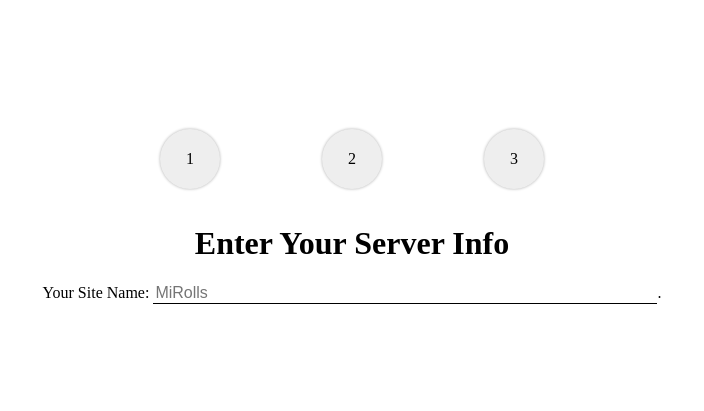
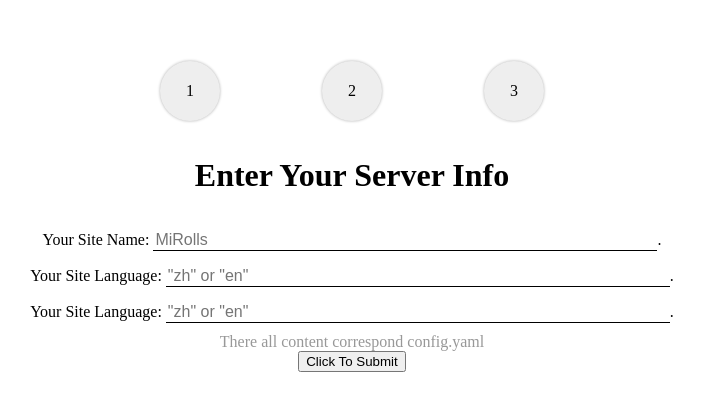
Before and after one commit to MiRolls/MiRolls-installer, a React (Vite) app: page /step-one in a window 1280 px wide. Shown: the part 191-602 px from the top of the page, without its empty margins (288-992 px from the left). Built offline with nearby package versions, Linux system fonts and the light colour scheme.

Commit message:
Installer Update

```diff
--- a/src/components/ServerInfo/style.css
+++ b/src/components/ServerInfo/style.css
@@ -1,5 +1,6 @@
 .quest{
     font-size: 16px;
+    margin-top: 15px;
 }
 
 .infoType{
@@ -9,3 +10,8 @@
     outline: none;
     font-size: 16px;
 }
+
+.footerTips{
+    color: #989898;
+    margin-top: 10px;
+}
--- a/src/components/pages/FirstStep.tsx
+++ b/src/components/pages/FirstStep.tsx
@@ -2,6 +2,8 @@ import "./global.css"
 import Steps from "../Steps";
 import React, {FormEvent, useState} from "react";
 import "../ServerInfo/style.css"
+import axios from "axios";
+import {Navigate} from "react-router-dom";
 
 
 export default function (){
@@ -10,40 +12,65 @@ export default function (){
         name: string;
         link: string;
         logo: string;
-        mainColor: string;
         icp: string;
         lang: string;
         needIcp: boolean;
-        [key: string]: any;
+        [key: string]: string | boolean;
     }
+
 
 
     const [siteInfo,setSiteInfo] = useState<siteInfo>({
         name: "",
         link: "",
         logo: "",
-        mainColor:"",
-        icp:"",
-        lang:"",
+        icp: "",
+        lang: "",
         needIcp: false,
     })
+    const [buttonText,setButtonText] = useState("Click To Submit")
+    const [isOpacity,setIsOpacity] = useState(1)
+    const [isGoNext,setIsGoNext] = useState(<></>)
 
     function changeInfo(options:string){
         let siteInfo2 = siteInfo
         return function (val:FormEvent<HTMLInputElement>){
-            siteInfo2.site[options] = val.currentTarget.value
+            siteInfo2[options] = val.currentTarget.value
             setSiteInfo(siteInfo2)
         }
     }
 
+    function submit(){
+        setIsOpacity(0)
+        setButtonText("Submitting Data...")
+        axios.post("///",siteInfo).then(res=>{
+            setIsGoNext(<Navigate to={"/step-two"}/>)
+            return res.data
+        }).catch(err=>{
+            alert("Error! Please restart the program. " + err)
+        })
+    }
+
     return (
-        <div className={"page"}>
+        <div className={"page"} style={{opacity:isOpacity}}>
             <Steps step={3} CompletedStep={0}></Steps>
             <h1>Enter Your Server Info</h1>
             <div className={"quest"}>
                 <span>Your Site Name: </span>
                 <input className={"infoType"} placeholder="MiRolls" onInput={changeInfo("name")}></input>.
             </div>
+            <div className={"quest"}>
+                <span>Your Site Language: </span>
+                <input className={"infoType"} placeholder='"zh" or "en"' onInput={changeInfo("name")}></input>.
+            </div>
+            <div className={"quest"}>
+                <span>Your Site Language: </span>
+                <input className={"infoType"} placeholder='"zh" or "en"' onInput={changeInfo("name")}></input>.
+            </div>
+            <span className={"footerTips"}>There all content correspond config.yaml</span>
+            <button className={"nextStep"} onClick={submit}>{buttonText}</button>
+            {/*<span className={"footerTips"}>The details database config can change config.yaml file</span>*/}
+            {isGoNext}
         </div>
     )
 }
```
